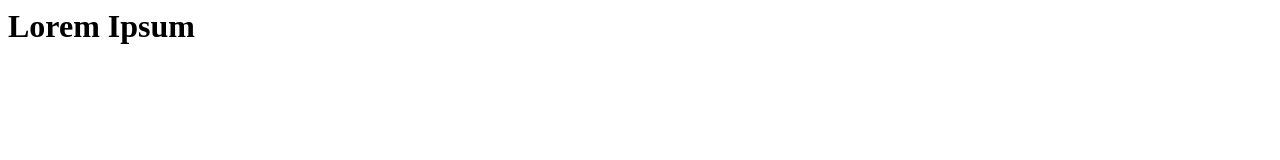
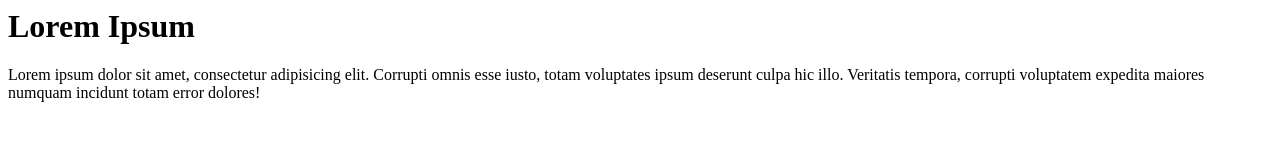
Before and after one commit to DonFranklie/learning-git, a plain HTML site: page index.html in a window 1280 px wide. Drawn offline with Linux system fonts and the light colour scheme.

Commit message:
Added a paragraph

```diff
--- a/index.html
+++ b/index.html
@@ -1 +1,4 @@
 <h1>Lorem Ipsum</h1>
+<p>
+    Lorem ipsum dolor sit amet, consectetur adipisicing elit. Corrupti omnis esse iusto, totam voluptates ipsum deserunt culpa hic illo. Veritatis tempora, corrupti voluptatem expedita maiores numquam incidunt totam error dolores!
+</p>
```
